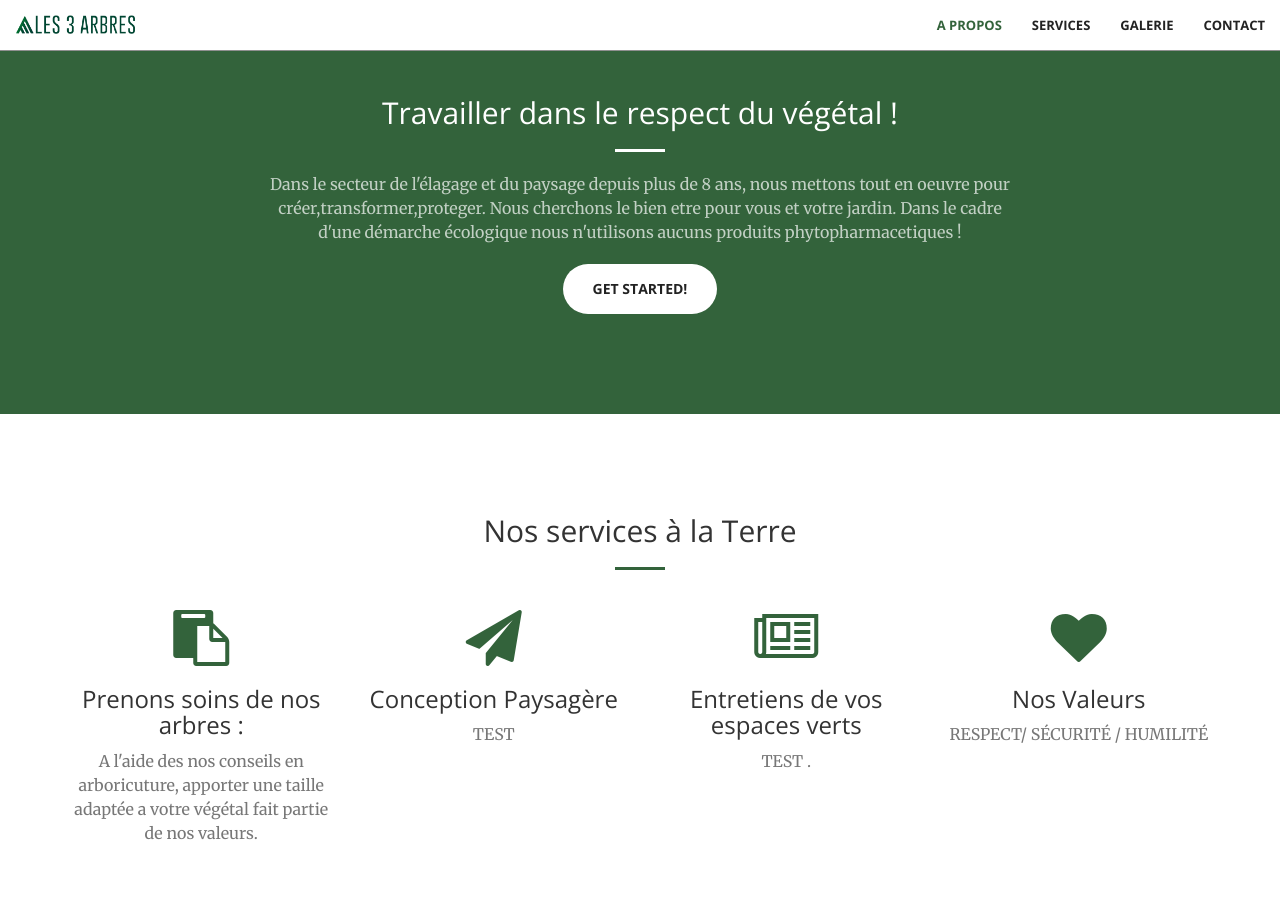
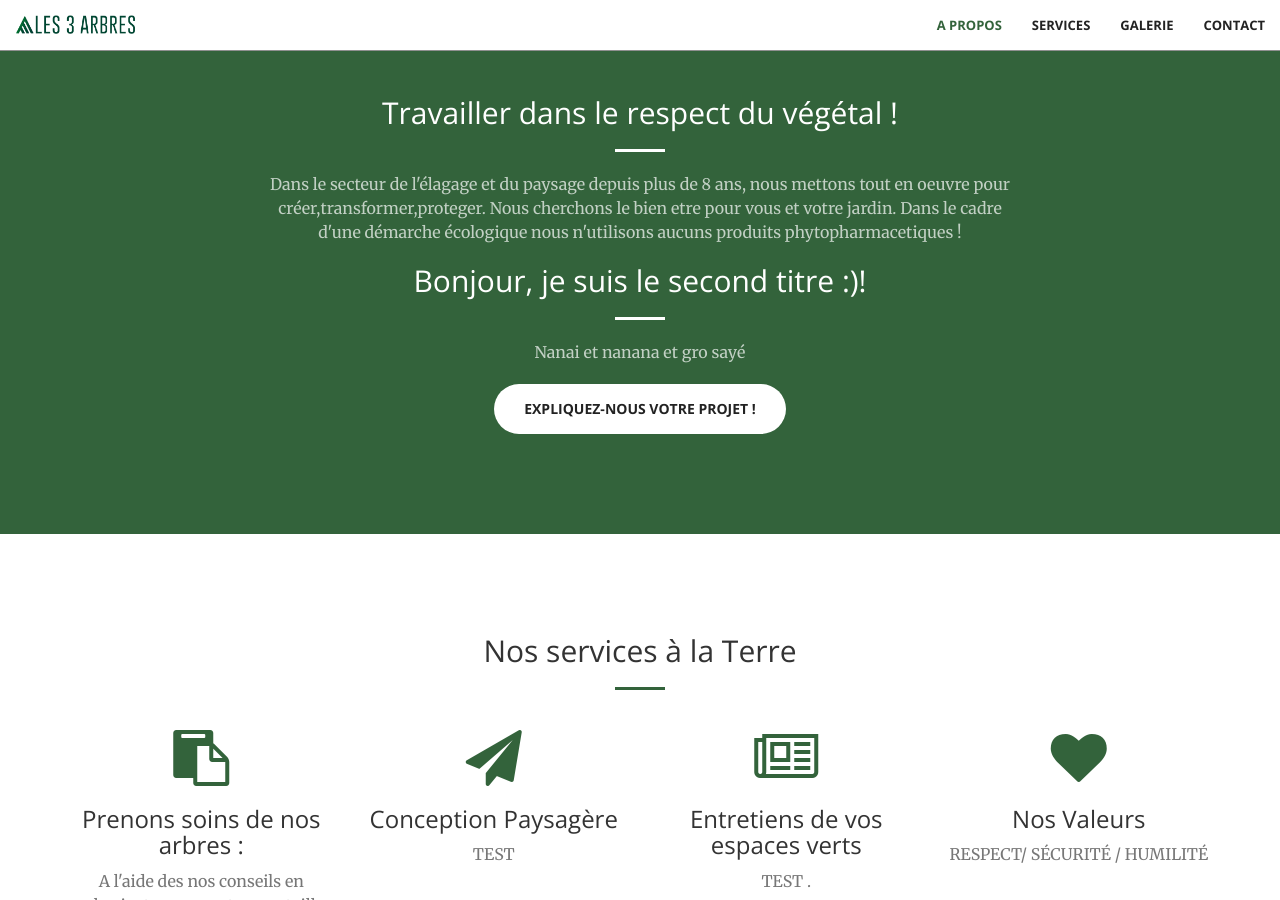
Before and after one commit to 3Abres/3Abres.github.io, a Jekyll site: the page built from index.html, in a window 1280 px wide and 900 px high, scrolled down 904 px. Built offline with Jekyll 4.4.1, drawn with Linux system fonts in a browser that asks for light colours.

Commit message:
Update call-to-action.html

```diff
--- a/_includes/call-to-action.html
+++ b/_includes/call-to-action.html
@@ -2,10 +2,13 @@
     <div class="container">
         <div class="row">
             <div class="col-lg-8 col-lg-offset-2 text-center">
-                <h2 class="section-heading"> Travailler dans le respect du végétal  !</h2>
+                <h2 class="section-heading"> Travailler dans le respect du végétal !</h2>
                 <hr class="light">
                 <p class="text-faded"> Dans le secteur de l'élagage et du paysage depuis plus de 8 ans, nous mettons tout en oeuvre pour créer,transformer,proteger. Nous cherchons le bien etre pour vous et votre jardin. Dans le cadre d'une démarche écologique nous n'utilisons aucuns produits phytopharmacetiques !</p>
-                <a href="#" class="btn btn-default btn-xl">Get Started!</a>
+                 <h2 class="section-heading"> Bonjour, je suis le second titre :)!</h2>
+                <hr class="light">
+                <p class="text-faded"> Nanai et nanana et gro sayé</p>
+                <a href="mailto:contact.les3arbres@gmail.com" class="btn btn-default btn-xl">Expliquez-nous votre projet !</a>
             </div>
         </div>
     </div>
```
